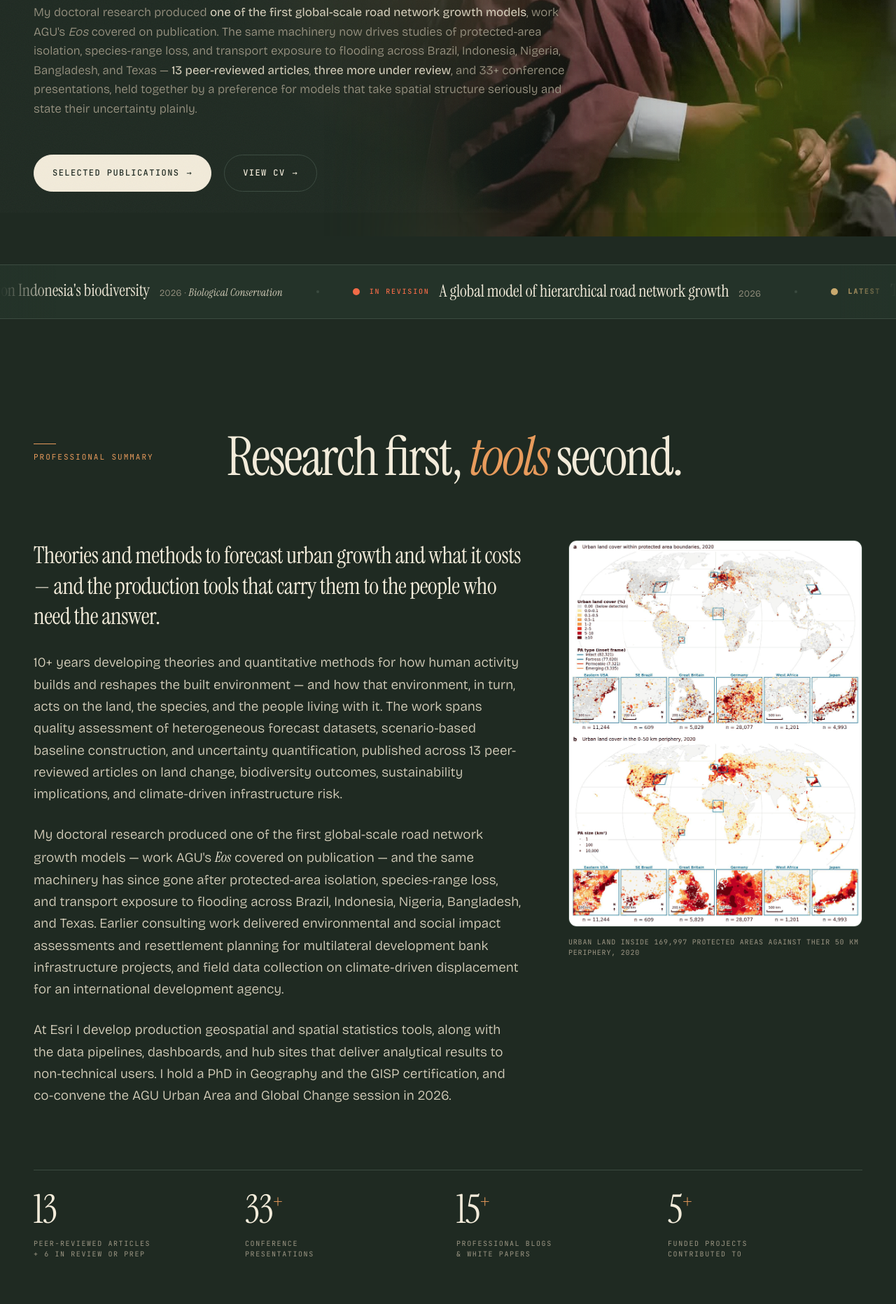
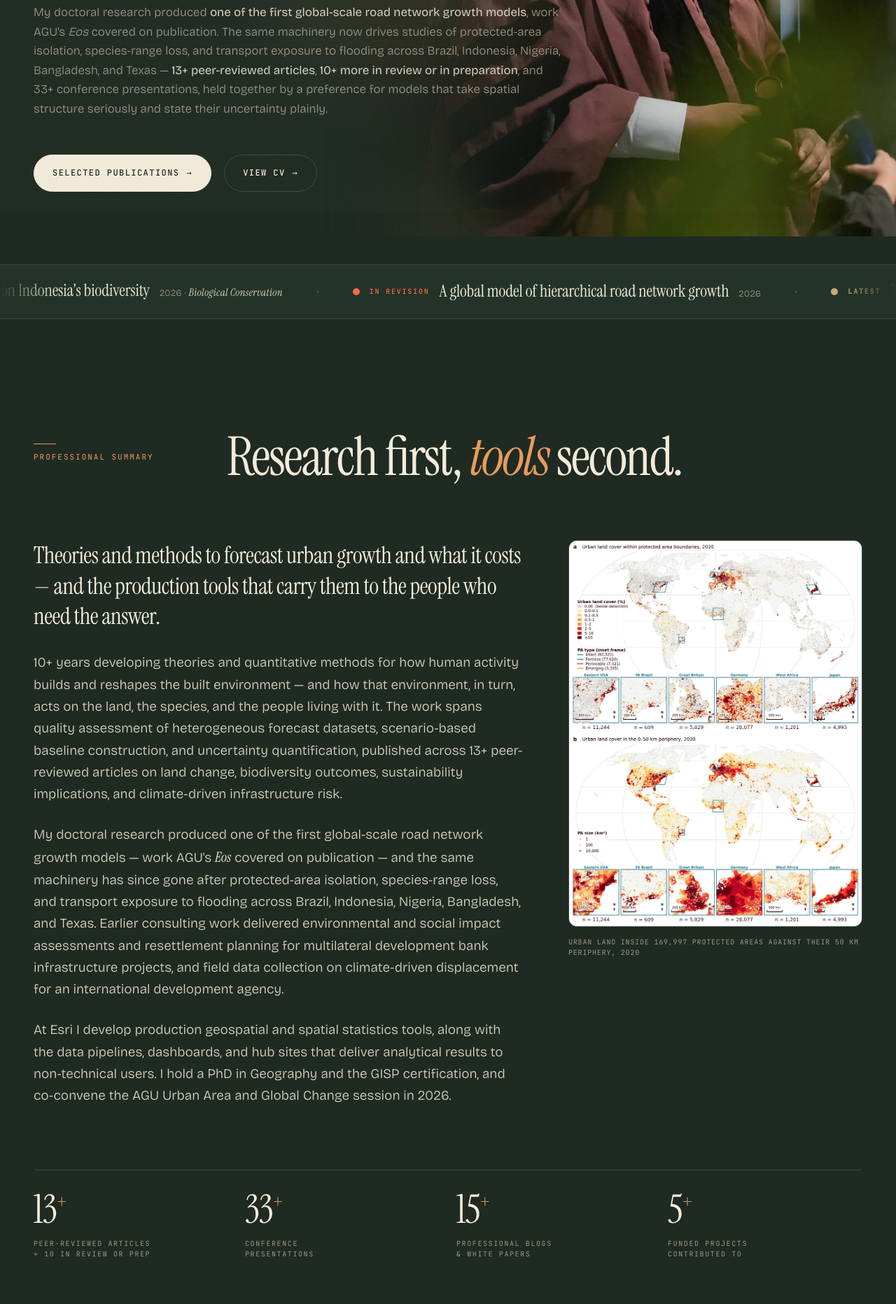
Before and after one commit to rahasan36/rahasan36.github.io, a plain HTML site: page index.html in a window 1280 px wide. Shown: the part 496-2360 px from the top of the page at 70% size. Drawn offline with nearby package versions, Linux system fonts and the light colour scheme.

Commit message:
updated research pipeline

```diff
--- a/index.html
+++ b/index.html
@@ -79,8 +79,8 @@
       My doctoral research produced <strong>one of the first global-scale road network growth models</strong>,
       work AGU&#39;s <em>Eos</em> covered on publication. The same machinery now drives studies of
       protected-area isolation, species-range loss, and transport exposure to flooding across
-      Brazil, Indonesia, Nigeria, Bangladesh, and Texas &mdash; <strong>13 peer-reviewed articles</strong>,
-      <strong>three more under review</strong>, and 33+ conference presentations,
+      Brazil, Indonesia, Nigeria, Bangladesh, and Texas &mdash; <strong>13+ peer-reviewed articles</strong>,
+      <strong>10+ more in review or in preparation</strong>, and 33+ conference presentations,
       held together by a preference for models that take spatial structure seriously and state their
       uncertainty plainly.
     </p>
@@ -168,7 +168,7 @@
     <p class="summary-lead">Theories and methods to forecast urban growth and what it costs &mdash; and the production tools that carry them to the people who need the answer.</p>
 
         <div class="prose">
-          <p>10+ years developing theories and quantitative methods for how human activity builds and reshapes the built environment &mdash; and how that environment, in turn, acts on the land, the species, and the people living with it. The work spans quality assessment of heterogeneous forecast datasets, scenario-based baseline construction, and uncertainty quantification, published across 13 peer-reviewed articles on land change, biodiversity outcomes, sustainability implications, and climate-driven infrastructure risk.</p>
+          <p>10+ years developing theories and quantitative methods for how human activity builds and reshapes the built environment &mdash; and how that environment, in turn, acts on the land, the species, and the people living with it. The work spans quality assessment of heterogeneous forecast datasets, scenario-based baseline construction, and uncertainty quantification, published across 13+ peer-reviewed articles on land change, biodiversity outcomes, sustainability implications, and climate-driven infrastructure risk.</p>
           <p>My doctoral research produced one of the first global-scale road network growth models &mdash; work AGU&#39;s <em>Eos</em> covered on publication &mdash; and the same machinery has since gone after protected-area isolation, species-range loss, and transport exposure to flooding across Brazil, Indonesia, Nigeria, Bangladesh, and Texas. Earlier consulting work delivered environmental and social impact assessments and resettlement planning for multilateral development bank infrastructure projects, and field data collection on climate-driven displacement for an international development agency.</p>
           <p>At Esri I develop production geospatial and spatial statistics tools, along with the data pipelines, dashboards, and hub sites that deliver analytical results to non-technical users. I hold a PhD in Geography and the GISP certification, and co-convene the AGU Urban Area and Global Change session in 2026.</p>
         </div>
@@ -184,8 +184,8 @@
 
     <div class="stat-row">
       <div class="stat">
-        <div class="stat-num">13</div>
-        <div class="stat-label">Peer-reviewed articles<br />+ 6 in review or prep</div>
+        <div class="stat-num">13<span class="unit">+</span></div>
+        <div class="stat-label">Peer-reviewed articles<br />+ 10 in review or prep</div>
       </div>
       <div class="stat">
         <div class="stat-num">33<span class="unit">+</span></div>
```
